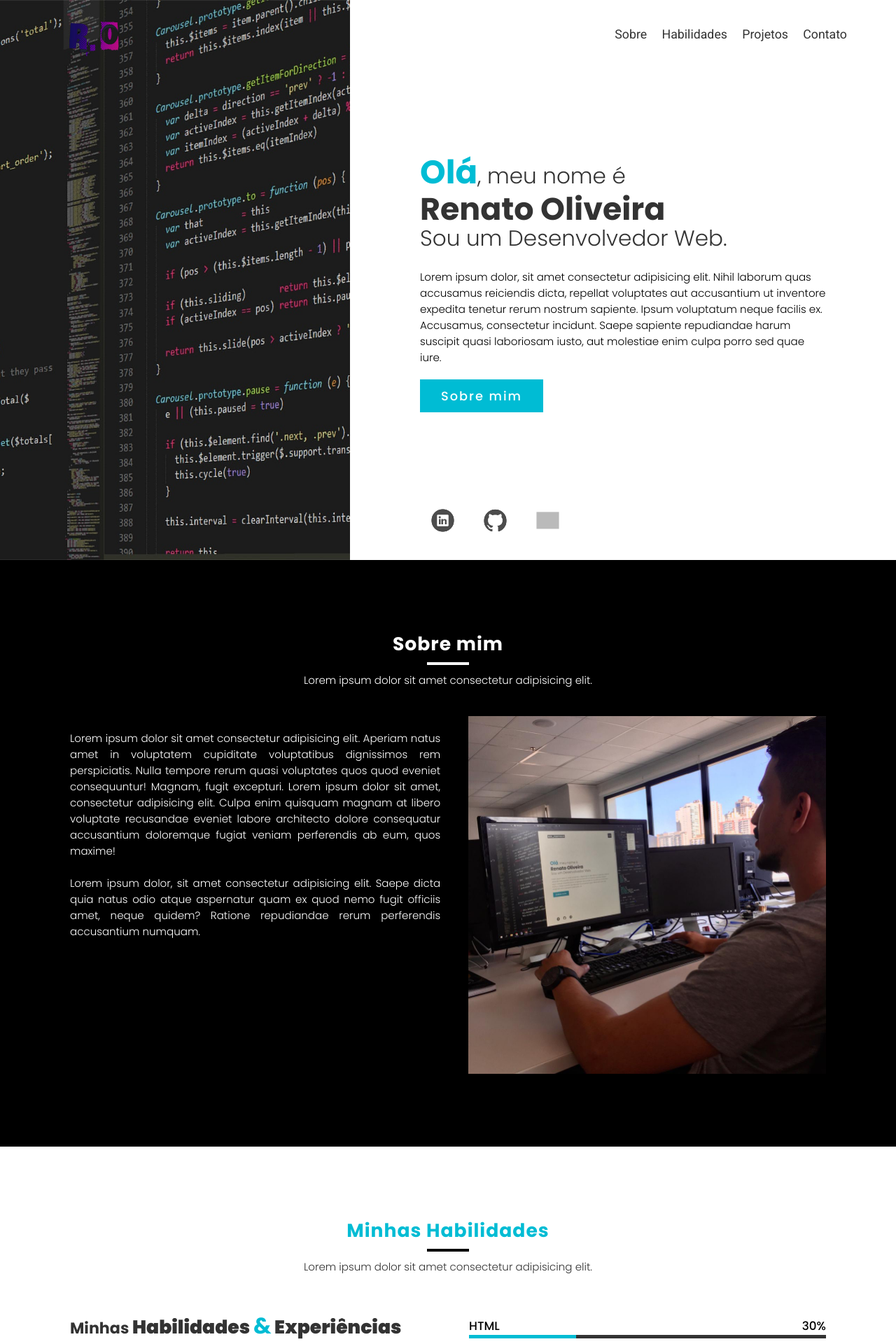
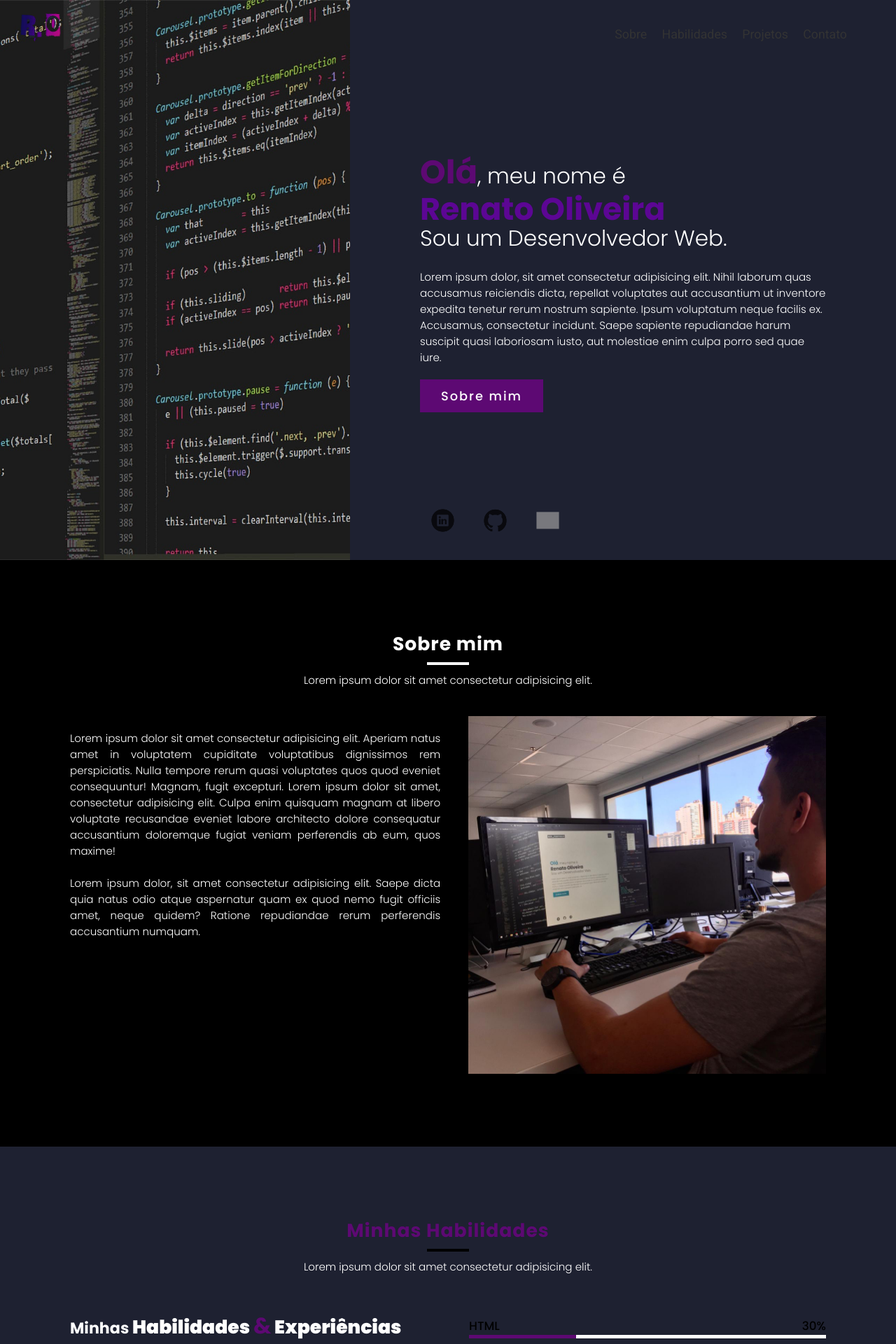
Before and after one commit to Oliveira-Renato/MyPortfolio, a React (Create React App) app: page / in a window 1280 px wide. Shown: the top 1920 px of the page at 70% size. Built offline with nearby package versions, Linux system fonts and the light colour scheme; grey boxes are pictures that could not be loaded.

Commit message:
bikurishita

```diff
--- a/src/App.tsx
+++ b/src/App.tsx
@@ -6,6 +6,7 @@ import { Home } from "./routes/home";
 import { AboutMe } from './routes/aboutMe';
 
 import UseHeaderShow from './hooks/navBackShow/headerShow';
+import './styles/variables.css';
 
 function App() {
 
--- a/src/components/header/index.tsx
+++ b/src/components/header/index.tsx
@@ -32,7 +32,7 @@ const HeaderComponent = () => {
         if(!displayMenu){
             setMenuBar(false);
         }else{
-            setMenuBar(true);
+            setMenuBar(false);
         }
     };
 
@@ -51,13 +51,13 @@ const HeaderComponent = () => {
                     </nav>
                     <ContainerIcons>
                         <a href="https://www.instagram.com/">
-                            <FiInstagram size={34} color="#e94b3cff"/>
+                            <FiInstagram size={34} color="#9f0988"/>
                         </a>
                         <a href="https://www.linkedin.com/in/">
-                            <FiLinkedin size={34} color="#e94b3cff"/>
+                            <FiLinkedin size={34} color="#9f0988"/>
                         </a>
                         <a href="https://github.com/">
-                            <FiGithub size={34} color="#e94b3cff"/>
+                            <FiGithub size={34} color="#9f0988"/>
                         </a>
                     </ContainerIcons>
             </MenuSectionOn>
@@ -68,8 +68,8 @@ const HeaderComponent = () => {
                         </Link>
                 </Logo>
 
-                {menuBar ? <AiOutlineClose onClick={() => handleMenuBar()} size={36} color="#333" />
-                : <FiMenu onClick={() => handleMenuBar()} size={36} color="#333"/>}
+                {menuBar ? <AiOutlineClose onClick={() => handleMenuBar()} size={36} color="#9f0988" />
+                : <FiMenu onClick={() => handleMenuBar()} size={36} color="#9f0988"/>}
                     <nav>
                         <Link to="about" >Sobre</Link>
                         <Link to="services" >Habilidades</Link>
--- a/src/components/header/styles.ts
+++ b/src/components/header/styles.ts
@@ -26,9 +26,17 @@ export const Header = styled.header`
     top: -3rem;
     left: 7rem;
 
+
       >img {
-        width: 150px;
+        width: 120px;
         height: auto;
+
+        @media(min-width: 375px){
+            width: 120px;
+            left: -7rem;
+            height: auto;
+            position: absolute;
+        }
       }
     }
 
@@ -127,7 +135,7 @@ export const MenuSectionOn = styled(animated.div)<PropsMenuBar>`
         position: absolute;
         top: 0;
         left: 0;
-        background-color: #161617;
+        background-color: var(--body-color-alt);
         width: 100vw;
         height: 100vh;
         display: flex;
@@ -184,8 +192,6 @@ export const Logo = styled.div`
     @media(max-width: 768px){
         width: 75px;
         margin-top: 0;
-
-
     }
 
     img{
--- a/src/hooks/navBackShow/styles.scss
+++ b/src/hooks/navBackShow/styles.scss
@@ -1,3 +1,3 @@
 #header.scroll {
-    background: #FFF;
+    background: var(--body-color-alt);
 }
--- a/src/styles/global.scss
+++ b/src/styles/global.scss
@@ -36,6 +36,7 @@ html{
 
 /*pagina inicial*/
 section {
+    background: var(--body-color);
     padding: 100px;
     min-height: 100vh;
 
@@ -86,11 +87,11 @@ section {
 
   h4 {
       font-size: 3.5rem;
-      color: #333;
+      color: var(--text-color);
       font-weight: 300;
 
       span {
-        color: #00bcd4;
+        color: var(--base-color);
         font-size: 1.5em;
         font-weight: 700;
     }
@@ -99,13 +100,14 @@ section {
 
   h2 {
       font-size: 5rem;
-      color: #333;
+      color: var(--purple);
       line-height: 4rem;
   }
 }
 
 
 p {
+    color: var(--text-color);
     font-size: 1.7rem;
     margin: 20px 0;
     font-weight: 300;
@@ -114,7 +116,7 @@ p {
 
 
 .btn {
-    background: #00bcd4;
+    background: var(--base-color);
     color: #fff;
     padding: 10px 30px;
     display: inline-block;
@@ -125,7 +127,7 @@ p {
 
     &:hover
     {
-        background: #333;
+        background: var(--text-color);
         transition-duration: 0.5s;
     }
 }
@@ -167,7 +169,7 @@ p {
             text-transform: uppercase;
 
             &:hover {
-                color: #00bcd4;
+                color: var(--base-color);
           }
         }
       }
@@ -211,7 +213,7 @@ p {
 
     h2 {
       position: relative;
-      color:#00bcd4;
+      color:var(--base-color);
       font-size: 3rem;
       font-weight: 700;
       letter-spacing: 1px;
@@ -234,7 +236,7 @@ p {
   }
 
   &.black p {
-    color:#333;
+    color:var(--text-color);
   }
 
   &.white h2, p {
@@ -298,7 +300,7 @@ p {
       font-size: 2.5rem;
       font-weight: 700;
       margin-top: 1rem;
-      color: #333;
+      color: var(--text-color);
 
       .hab {
           font-weight: bolder;
@@ -312,7 +314,7 @@ p {
       }
 
       .simbol {
-          color: #00bcd4;
+          color: var(--base-color);
           font-weight: 700;
           font-size: 3.6rem;
       }
@@ -336,7 +338,7 @@ p {
         .line {
           height: 5px;
           width: 100%;
-          background: #333;
+          background: var(--text-color);
           position: relative;
 
           &::before {
@@ -345,7 +347,7 @@ p {
             height: 100%;
             left: 0;
             top: 0;
-            background:#00bcd4;
+            background:var(--base-color);
         }
     }
 
@@ -422,7 +424,7 @@ p {
       }
 
       input[type="submit"] {
-          background-color: #00bcd4;
+          background-color: var(--base-color);
           color: #fff;
           padding: 10px 30px;
           display: inline-block;
@@ -432,7 +434,7 @@ p {
           max-width: 150px;
 
           &:hover{
-            background: #333;
+            background: var(--text-color);
             transition-duration: 0.5s;
         }
       }
--- a/src/styles/variables.css
+++ b/src/styles/variables.css
@@ -2,13 +2,19 @@
     --header-height: 7.2rem;
 
     /* colors */
-    --hue: 210;
-    /* HSL color mode */
-    --base-color: ;
-    --base-color-second: hsl(var(--hue) 65% 88%);
-    --base-color-alt: hsl(var(--hue) 57% 53%);
-    --title-color: hsl(var(--hue) 41% 10%);
-    --text-color: hsl(0 0% 46%);
-    --text-color-light: hsl(0 0% 98%);
-    --body-color: hsl(0 0% 98%);
+
+    /* CSS HEX */
+    --botton-color-alt: #9f0988;
+    --violent-violet: #1c0b5d;
+    --purple: #5c0694;
+    --base-color: #5d0973;
+    --body-color: #1e2131;
+    --body-color-alt: #12151c;
+    --windsor-alt: #3a0773;
+    --deep-blue: #2b0775;
+    --disco: #7c144c;
+    --text-color: #ffffff;
+    --text-color-alt: #000000;
+    --title-color: #333;
+
   }
```
Also changed, not shown: src/assets/colors.css (added).
